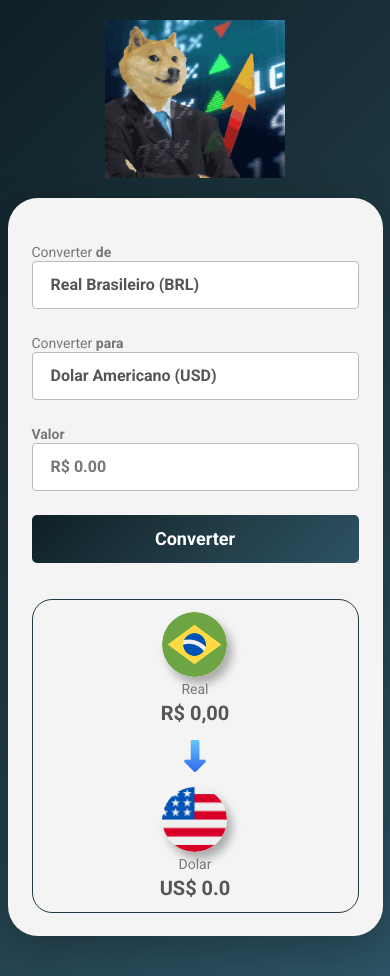
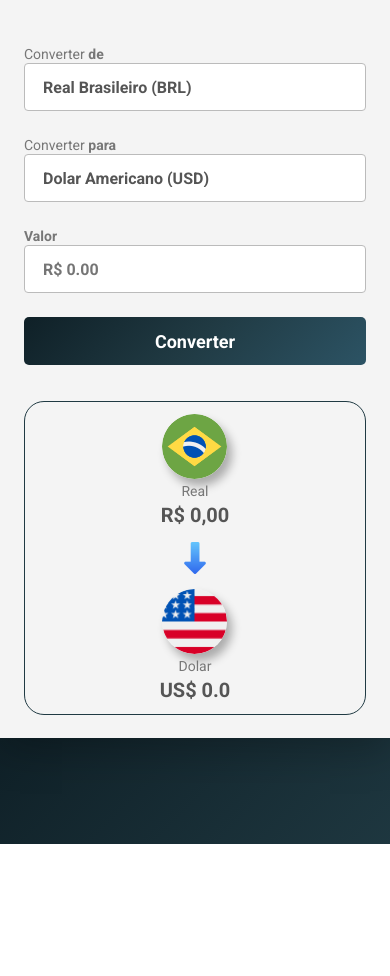
Before and after one commit to nathancesar-dev/conversor-de-moedas, a plain HTML site: page index.html in a window 390 px wide. After the commit the page ends 844 px from the top, so only its background shows below. Drawn offline with Linux system fonts and the light colour scheme.

Commit message:
responsividade

```diff
--- a/styles.css
+++ b/styles.css
@@ -8,6 +8,7 @@
 
 body {
     background: linear-gradient(135deg, #0f2027, #203a43, #2c5364);
+
 }
 
 .logo {
@@ -107,3 +108,20 @@ section {
     box-shadow: 5px 7px 10px rgba(0, 0, 0, 0.3);
     border-radius: 75px;
 }
+
+@media (max-width: 600px){
+
+    .logo {
+    display: none
+}
+
+main {
+    width: 100%;
+    height: 100%;
+    background-color: #f4f4f4;
+    border-radius: 0px;
+    margin: 0 auto 0;
+    padding: 44px 24px 23px;
+    box-shadow: 0 10px 40px rgba(0, 0, 0, 0.25);
+}
+}
```
